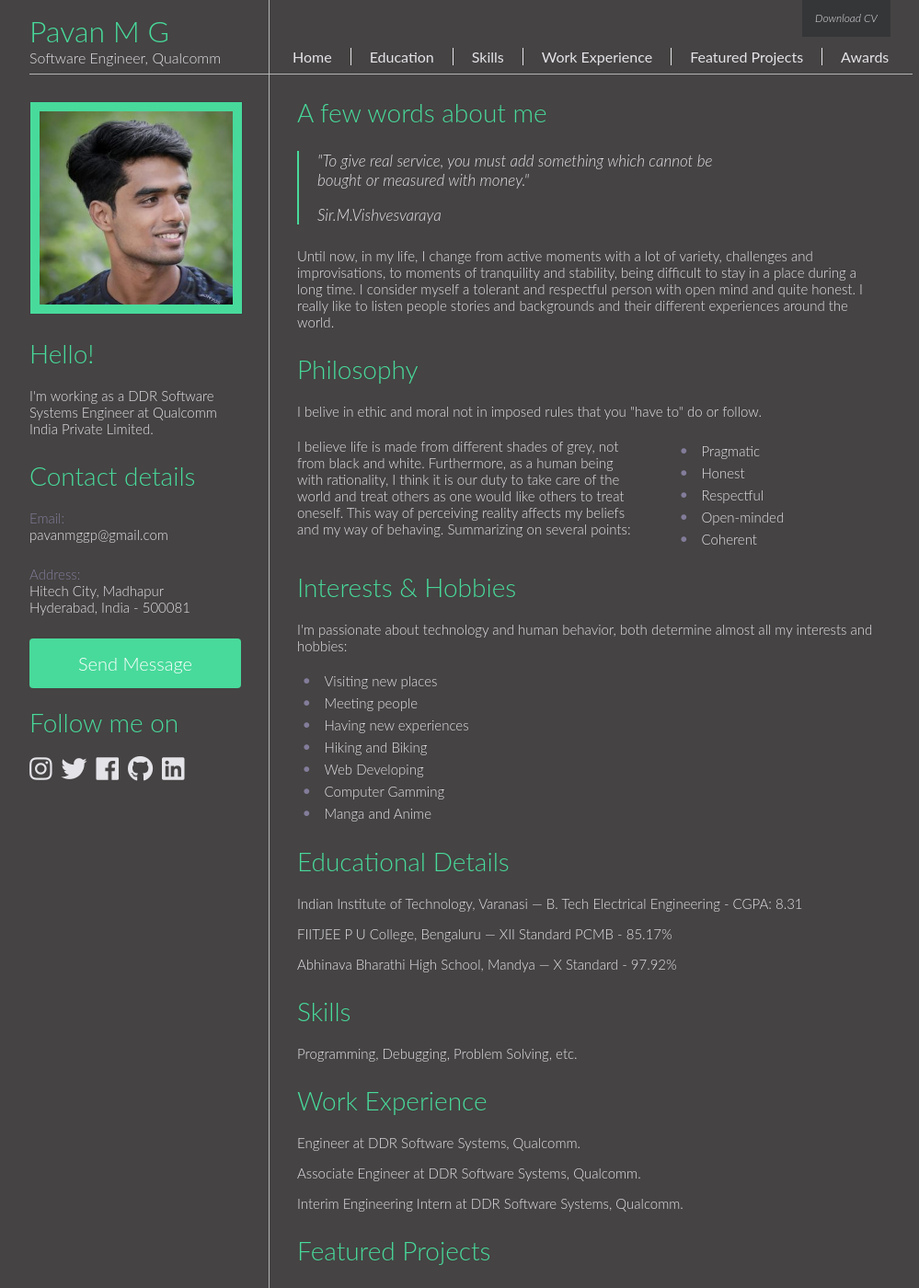
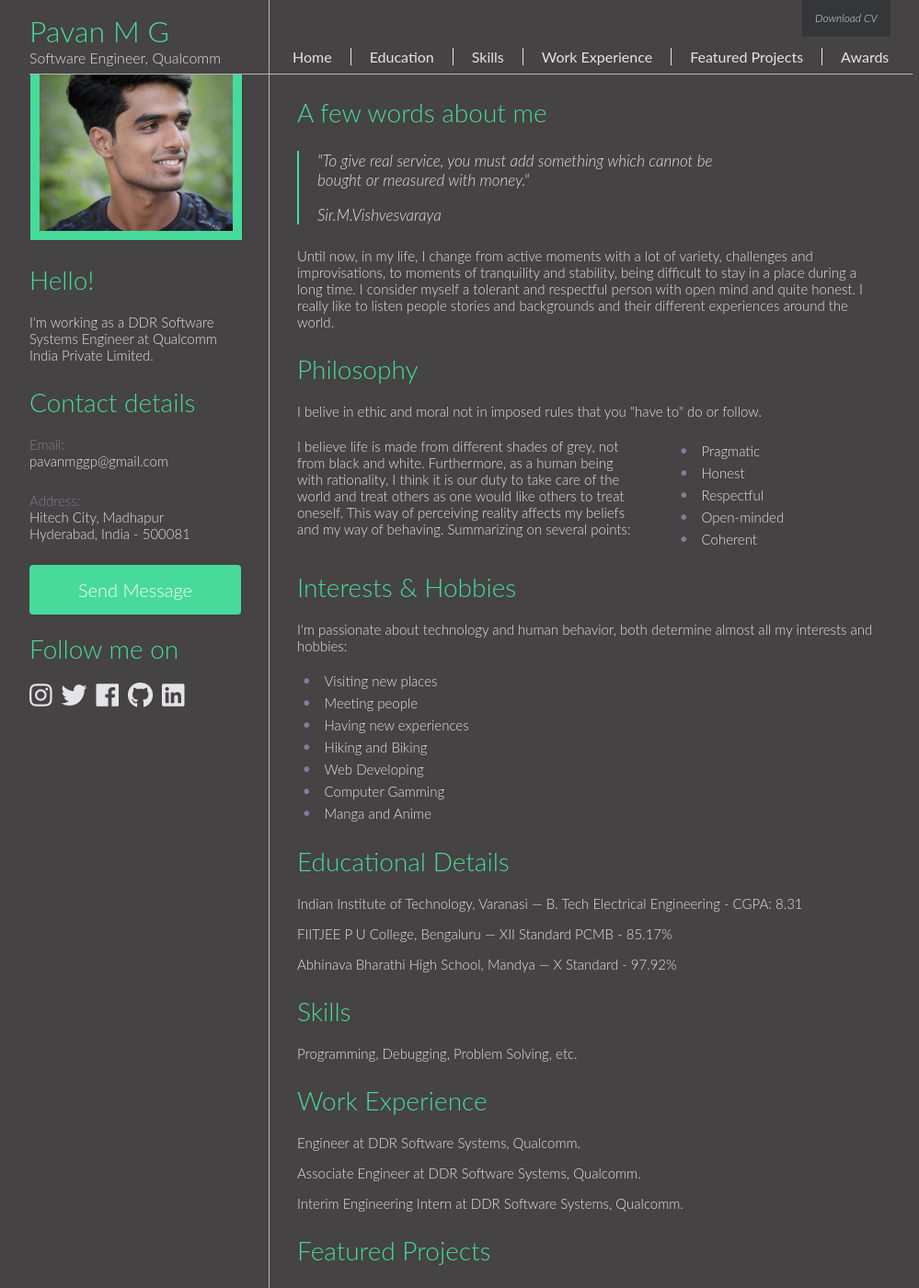
Before and after one commit to pavan-mg/pavan-mg.github.io, a Jekyll site: the page built from index.html, in a window 1280 px wide and 1400 px high. Shown: the whole window at 92% size, without its empty margins (128-1127 px from the left). Built offline with Jekyll 4.4.1, drawn with Linux system fonts in a browser that asks for light colours.

Commit message:
Update main.css

```diff
--- a/css/main.css
+++ b/css/main.css
@@ -138,7 +138,7 @@
 				font-family: 'Lato', Helvetica, sans-serif;
 			}
 	#left_col {
-		margin-top: 80px;
+		top: 80px;
 		width: 260px;
 		float: left;
 	}
```
